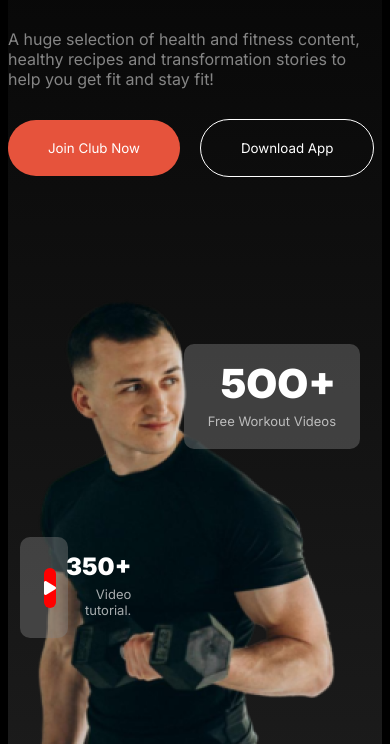
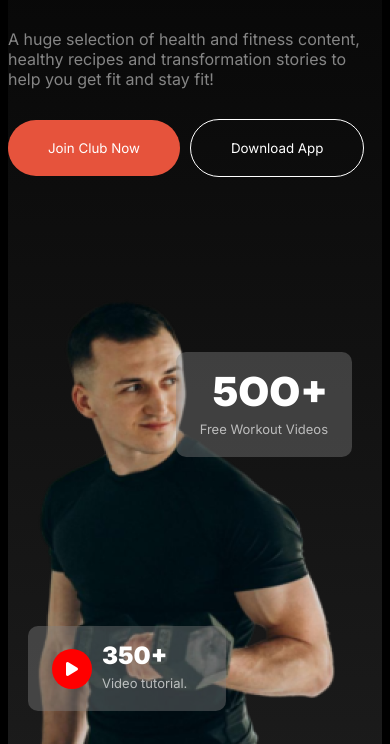
Before and after one commit to tauhid123/Assignment-2, a plain HTML site: page index.html in a window 390 px wide. Shown: the part 356-1100 px from the top of the page. Drawn offline with Linux system fonts and the light colour scheme; a web font is replaced by a local one.

Commit message:
fix some bugs

```diff
--- a/styles/style.css
+++ b/styles/style.css
@@ -55,7 +55,8 @@ i.fa-solid.fa-bars {
 
 /* header */
 header {
-    background: linear-gradient(0deg, rgb(70 70 70 / 42%), rgb(119 119 119 / 0%) 100%)
+    background: linear-gradient(0deg, rgb(70 70 70 / 42%), rgb(119 119 119 / 0%) 100%);
+    position: relative;
 }
 .header-container {
     max-width: 1060px;
@@ -98,12 +99,6 @@ nav .nav-menu > ul > li {
 }
 
 /* Hero-Section */
-.hero-container {
-    /* background-image: url('../images/Images\ 2.png');
-    background-repeat: no-repeat;
-    background-position: right;
-    background-size: contain; */
-}
 .hero-child1 {
     padding-bottom: 100px;
     width: 50%;
@@ -135,7 +130,7 @@ nav .nav-menu > ul > li {
     border-radius: 50px;
     padding: 20px 40px;
     background-color: rgba(0, 0, 0, 0);
-    margin-left: 20px;
+    margin-left: 10px;
 }
 .hero-card1 {
     display: inline-block;
@@ -161,7 +156,7 @@ nav .nav-menu > ul > li {
 }
 .hero-card2 {
     position: absolute;
-    bottom: 10px;
+    bottom: 100px;
     right: 700px;
     display: inline-block;
     background-color: rgba(128, 128, 128, 0.411);
@@ -383,8 +378,10 @@ text-align: center;
     }
     .hero-card2 {
         position: absolute;
-        bottom: -150px;
+        bottom: 150px;
         left: 20px;
+        width: 40%;
+        display: inline-block;
     }
 
     /* Habit-Section */
```
